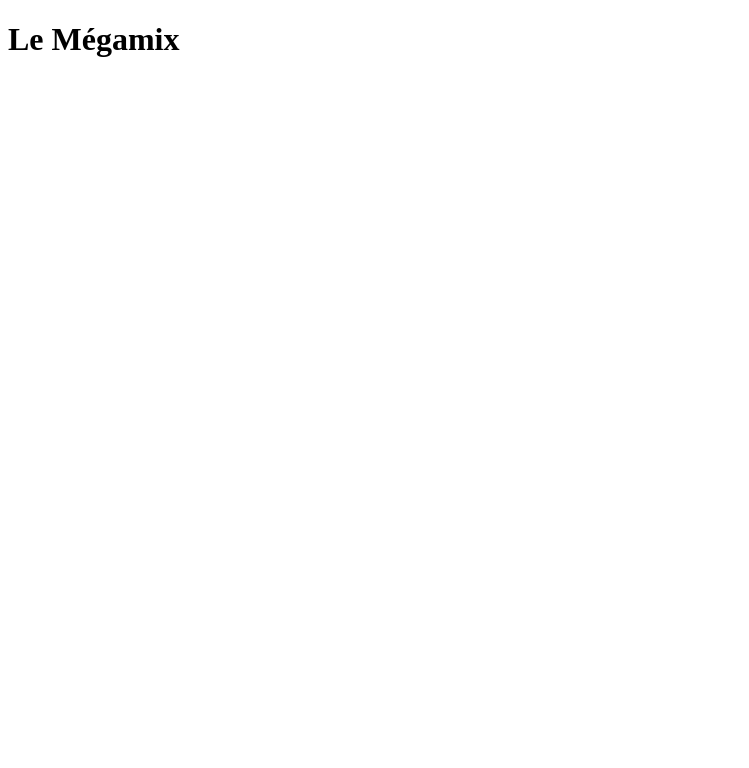
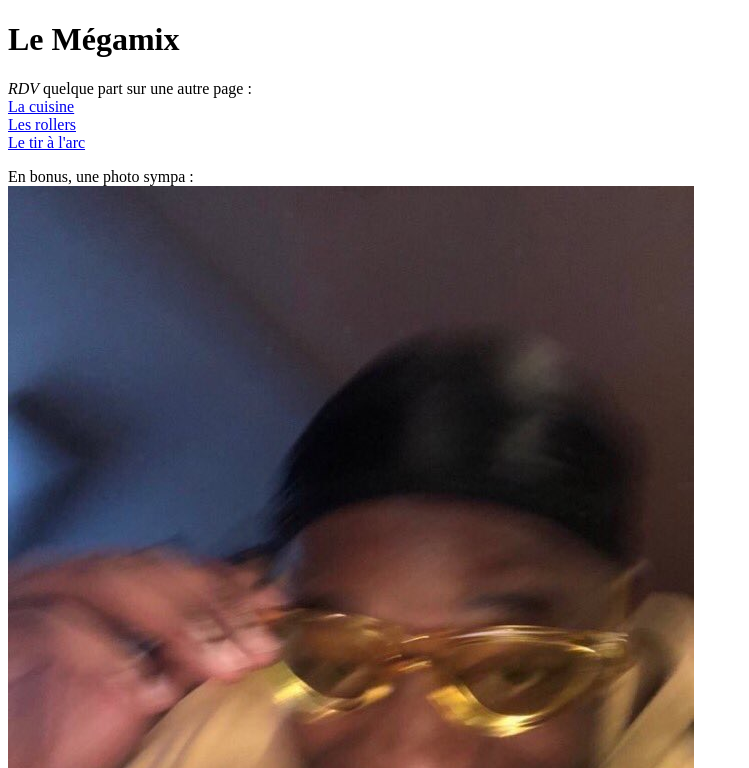
Before and after one commit to anaislcno/TestRobbieLens, a plain HTML site: page test3.html in a window 1280 px wide. Shown: the top 768 px of the page, without its empty margins (0-749 px from the left). Drawn offline with Linux system fonts and the light colour scheme.

Commit message:
[ADD] : Assets / gitignore + change p1 / p3

```diff
--- a/test3.html
+++ b/test3.html
@@ -7,4 +7,14 @@
 
     <body>
         <h1>Le Mégamix</h1>
+        <p>
+            <em>RDV</em> quelque part sur une autre page : <br/>
+            <a href="test2.html#cuisine">La cuisine</a><br/>
+            <a href="test2.html#rollers">Les rollers</a><br/>
+            <a href="test2.html#arc">Le tir à l'arc</a><br/>
+        </p>
+        <p>
+            En bonus, une photo sympa :<br/>
+            <img src="assets/images /img_test.JPG" alt="Image sympa" title="J'ai trouvé ça fun"/>
+        </p>
     </body>
```
Also changed, not shown: test1.html (+6 -1 lines), assets/images /img_test.JPG (added), 1 other file.
